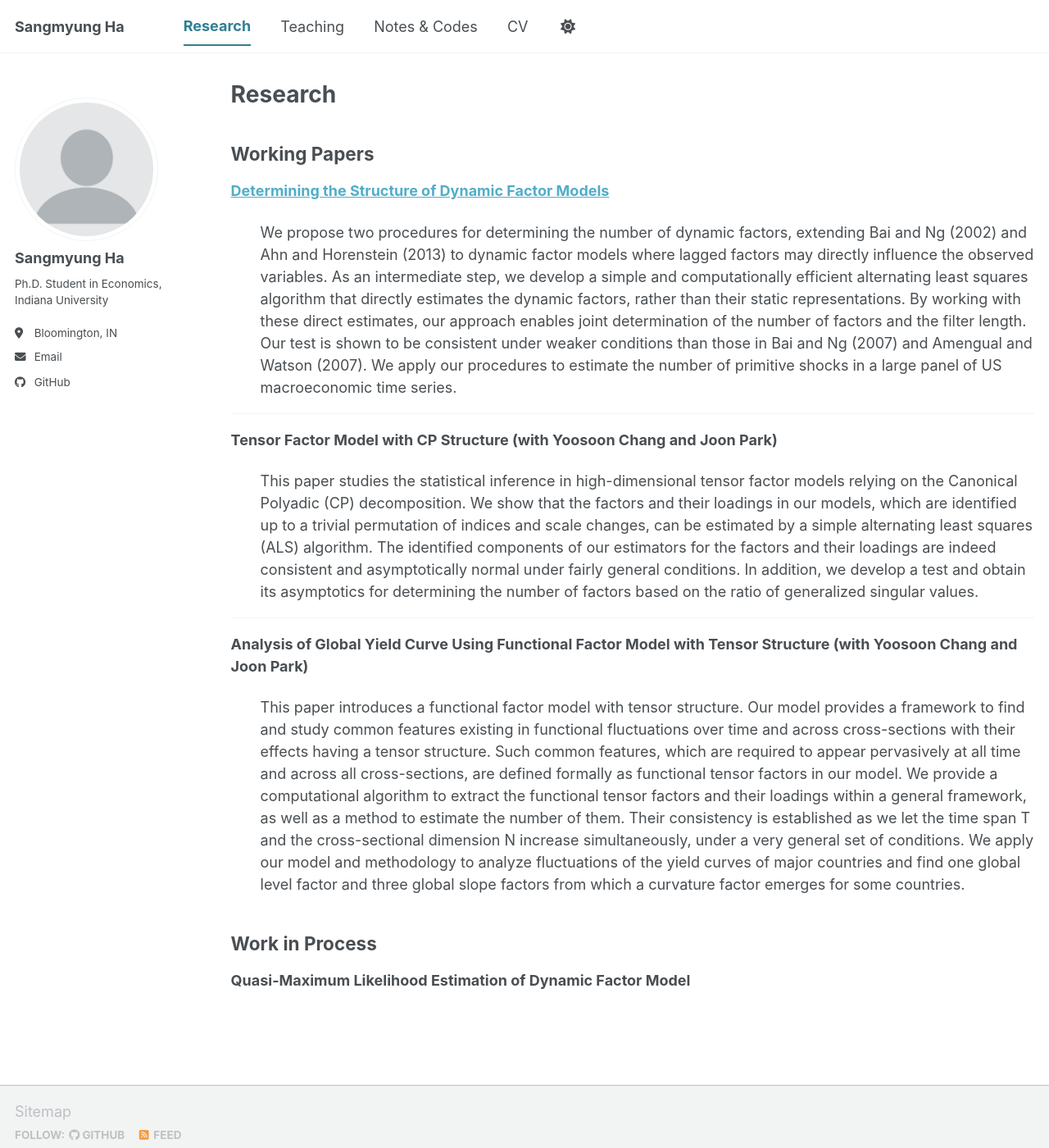
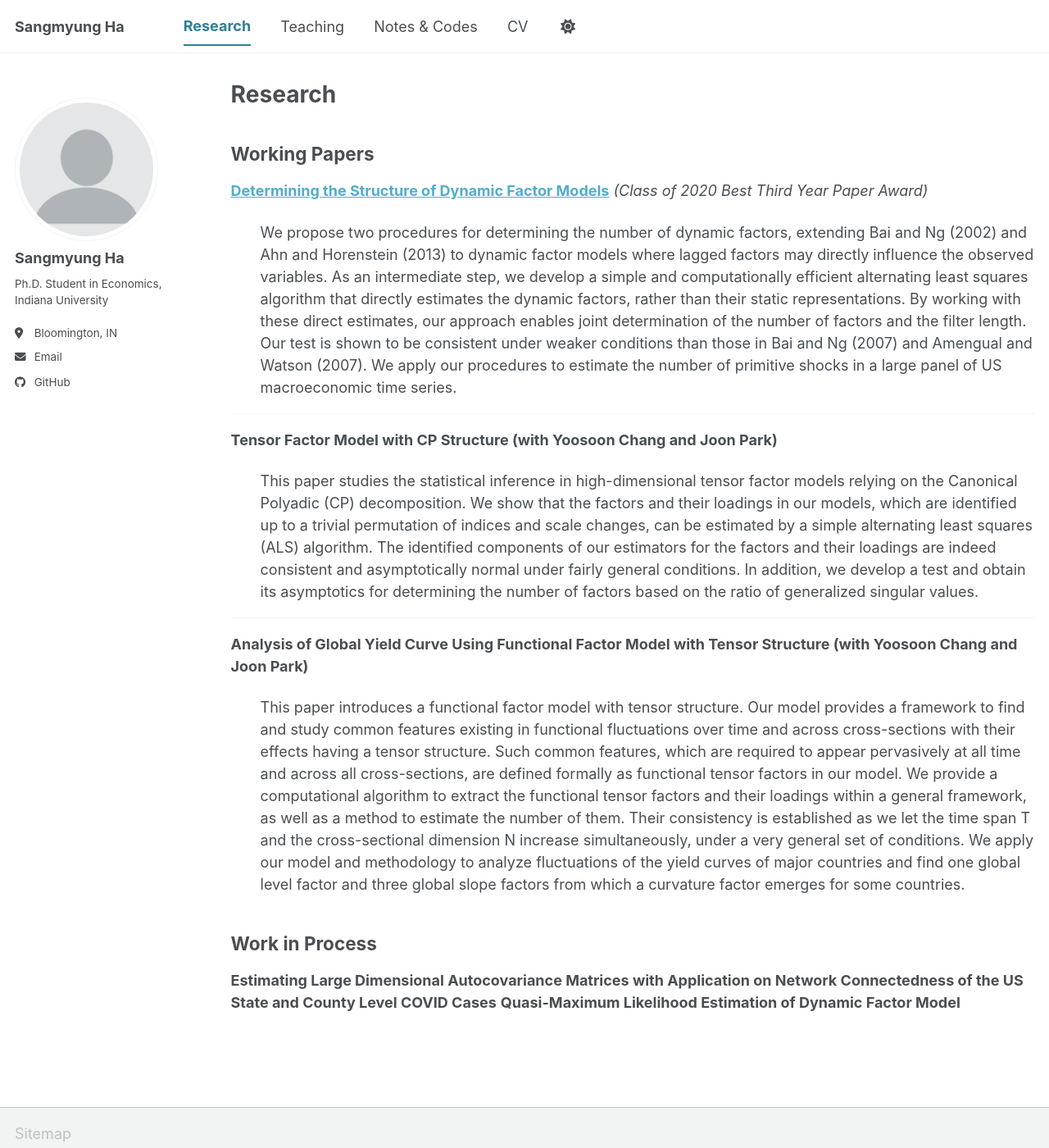
Before and after one commit to Sangmyung3/sangmyung3.github.io, a Jekyll site: the page built from _pages/research-md.md, in a window 1280 px wide and 1400 px high. Shown: the whole window at 82% size. Built offline with Jekyll 4.4.1, drawn with Linux system fonts in a browser that asks for light colours; a script bundle is joined from its source files by our own code; library files that are not in the unit come from our copies.

Commit message:
Update research-md.md

```diff
--- a/_pages/research-md.md
+++ b/_pages/research-md.md
@@ -10,7 +10,8 @@ author_profile: true
 {% include base_path %}
 
 ## Working Papers
-**[Determining the Structure of Dynamic Factor Models](../files/papers/DFM_test.pdf)**
+**[Determining the Structure of Dynamic Factor Models](https://arxiv.org/abs/2606.26142)**
+*(Class of 2020 Best Third Year Paper Award)*
 <div style="margin-left: 2em;">
 
 We propose two procedures for determining the number of dynamic factors, extending Bai and Ng (2002) and Ahn and Horenstein (2013) to dynamic factor models where lagged factors may directly influence the observed variables. As an intermediate step, we develop a simple and computationally efficient alternating least squares algorithm that directly estimates the dynamic factors, rather than their static representations. By working with these direct estimates, our approach enables joint determination of the number of factors and the filter length. Our test is shown to be consistent under weaker conditions than those in Bai and Ng (2007) and Amengual and Watson (2007). We apply our procedures to estimate the number of primitive shocks in a large panel of US macroeconomic time series.
@@ -34,6 +35,7 @@ This paper introduces a functional factor model with tensor structure. Our model
 
 
 ## Work in Process
+**Estimating Large Dimensional Autocovariance Matrices with Application on Network Connectedness of the US State and County Level COVID Cases**
 **Quasi-Maximum Likelihood Estimation of Dynamic Factor Model**
 
 <!-- Three way panel data model with interactive fixed effects (Testing the interactive structure becomes important here, include funtion to scalar panel regression as an extension) -->
```
